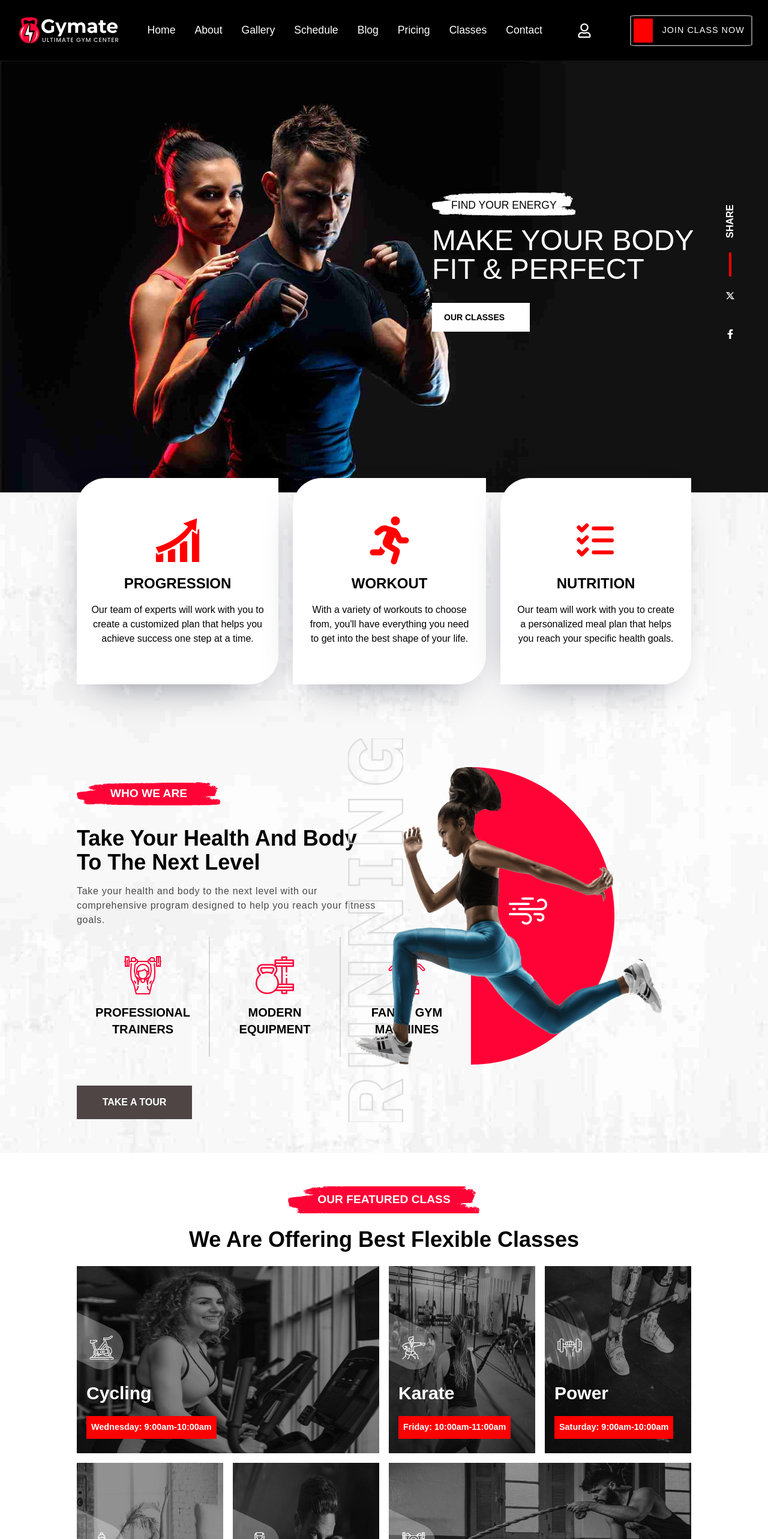
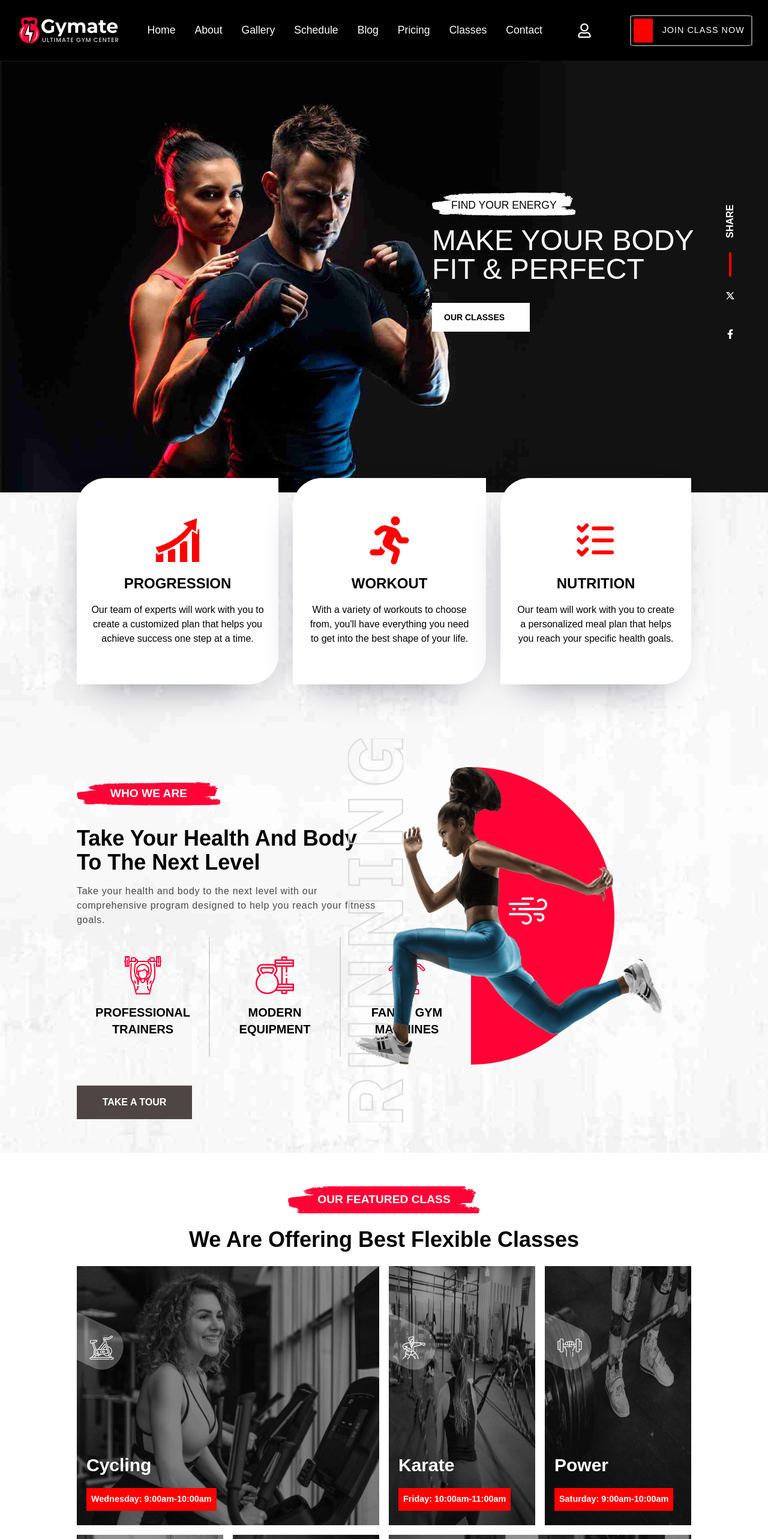
Before and after one commit to PawelWydra/Gymate-main, a React (Create React App) app: page / in a window 1280 px wide. Shown: the top 2566 px of the page at 60% size. Built offline with nearby package versions, Linux system fonts and the light colour scheme; some icons are missing.

Commit message:
refactor: chnage height of image grid container

```diff
--- a/src/components/classes/classes.css
+++ b/src/components/classes/classes.css
@@ -8,7 +8,7 @@
   grid-template-columns: repeat(4, 1fr);
   grid-template-rows: repeat(2, 1fr);
   gap: 1rem;
-  height: 40rem;
+  height: 55rem;
 
   @media (max-width: 1024px) {
     grid-template-columns: 1fr 1fr;
```
